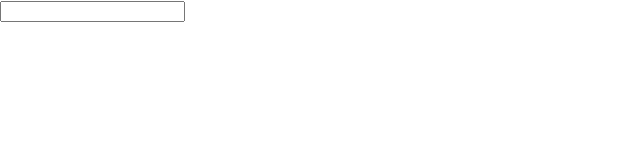
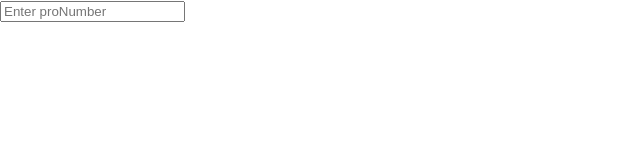
Before and after one commit to coryhouse/universal-search-daylight-pm, a Next.js app: page / in a window 1280 px wide. Shown: the top 160 px of the page, without its empty margins (0-640 px from the left). Built offline with nearby package versions, Linux system fonts and the light colour scheme.

Commit message:
Add placeholder

```diff
--- a/app/page.tsx
+++ b/app/page.tsx
@@ -38,6 +38,7 @@ export default function Home() {
   return (
     <div>
       <input
+        placeholder="Enter proNumber"
         type="search"
         onChange={async (event) => {
           setSearch(event.target.value);
```
